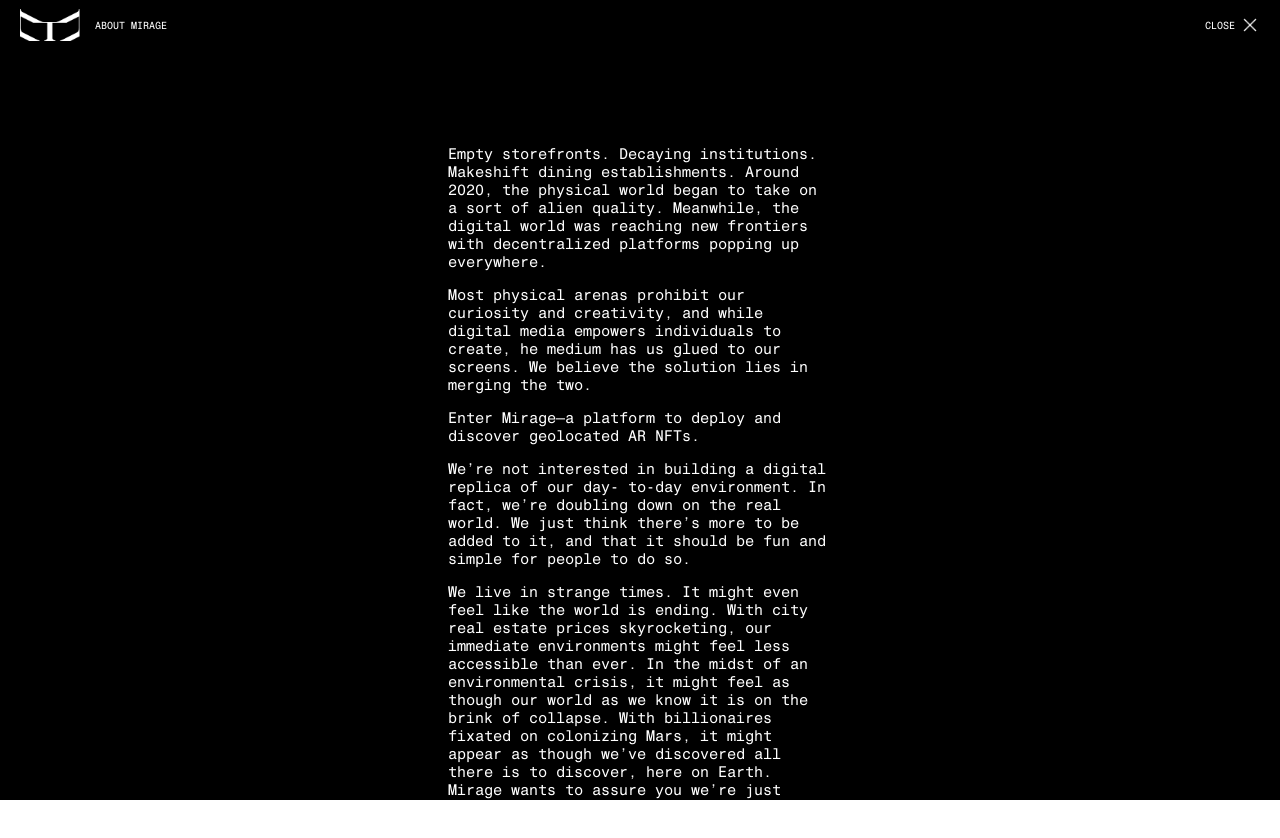
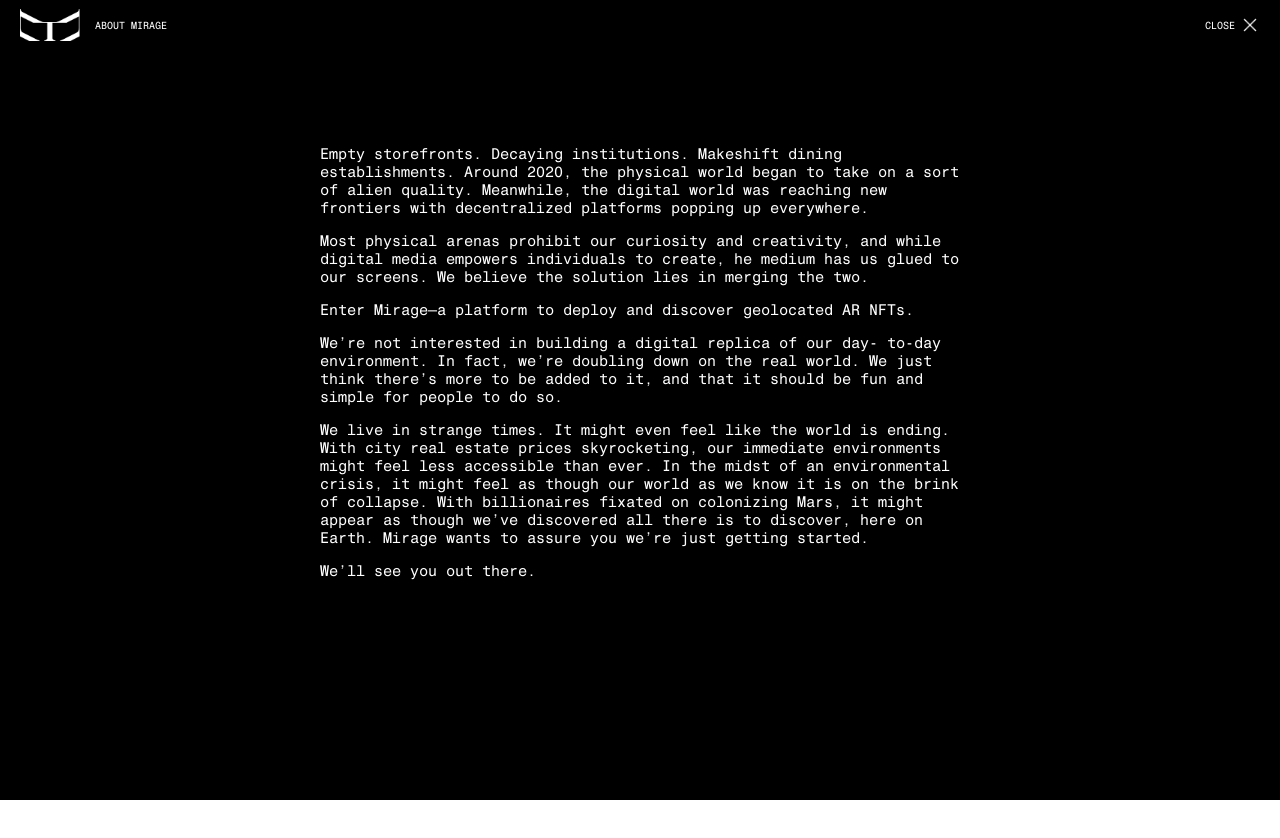
Before and after one commit to mirage-ar/beta-rsvp, a Next.js app: page /about in a window 1280 px wide. Shown: the top 838 px of the page. After the commit the page ends 800 px from the top, so only its background shows below. Built offline with nearby package versions, Linux system fonts and the light colour scheme.

Commit message:
updated about width

```diff
--- a/pages/about.module.css
+++ b/pages/about.module.css
@@ -71,9 +71,9 @@
     padding-top: 80px;
 }
 
-@media screen and (max-width: 1024px) {
+@media screen and (max-width: 1400px) {
     .pageContent {
-        width: 40%;
+        width: 50%;
     }
 }
 
```
